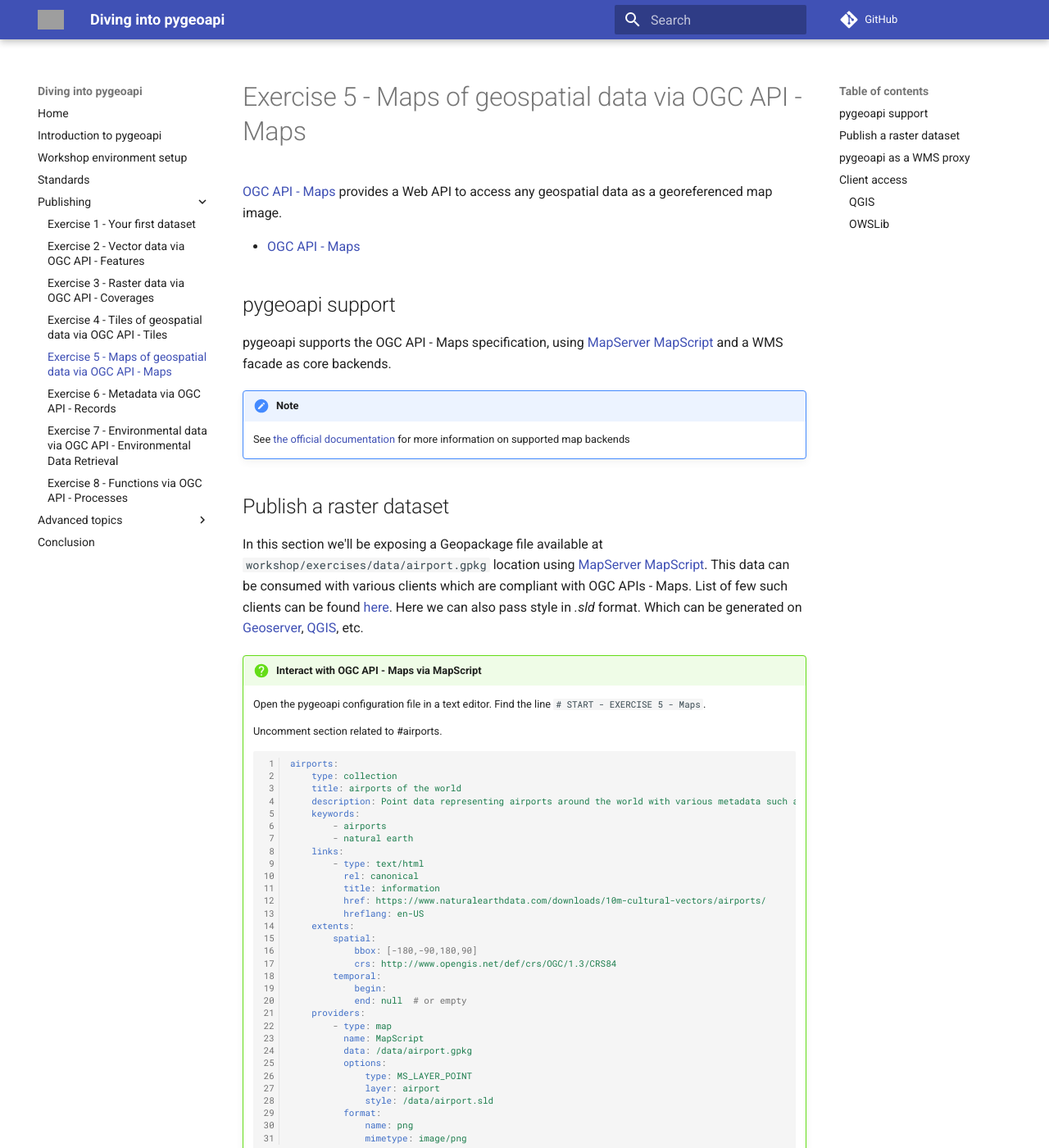
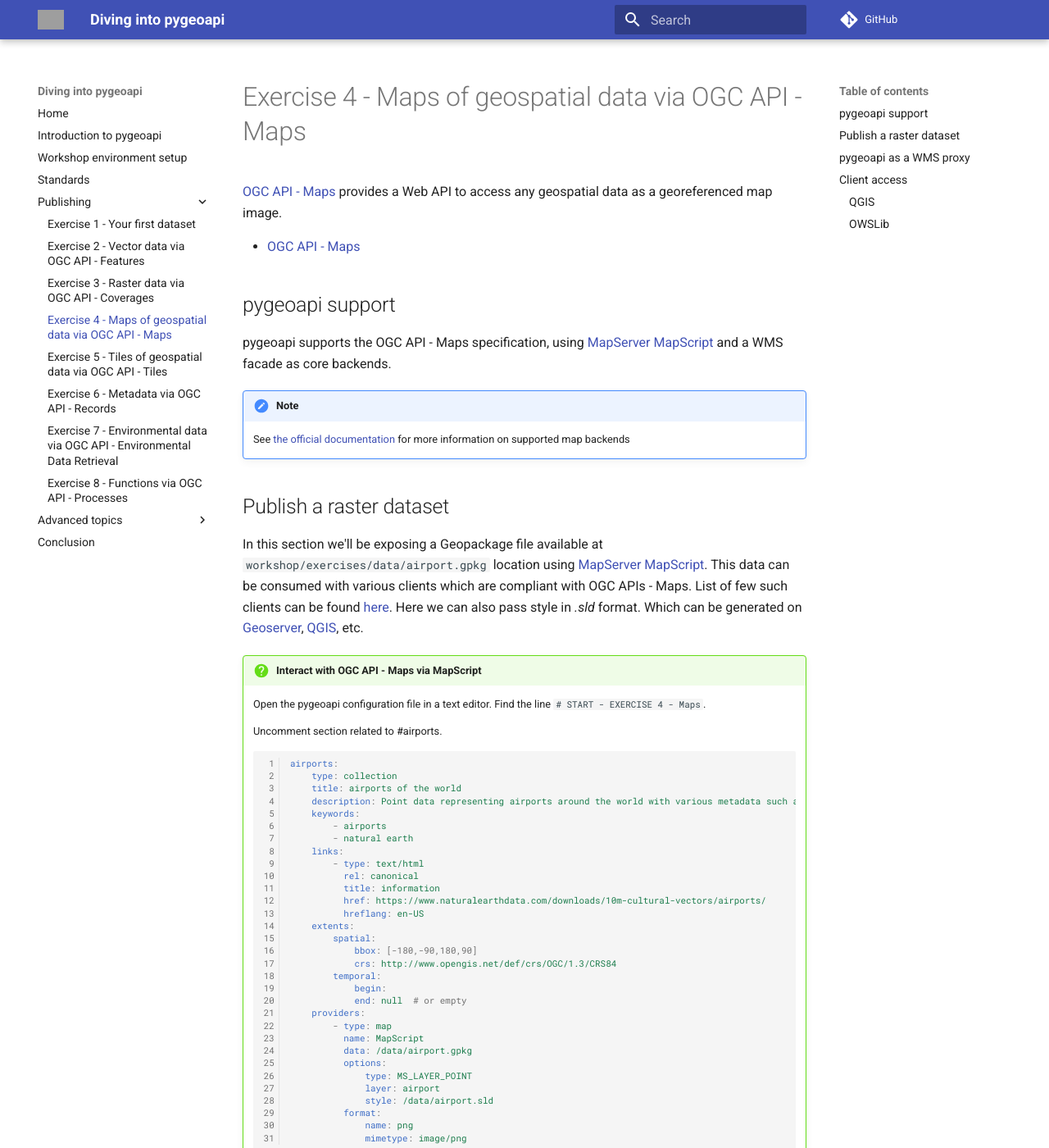
Before and after one commit to geopython/diving-into-pygeoapi, an MkDocs documentation site: the page built from workshop/content/docs/publishing/ogcapi-maps.md, in a window 1280 px wide and 1400 px high. Shown: the whole window at 82% size. Built offline with MkDocs 1.6.1 and Material for MkDocs 9.7.7, drawn with Linux system fonts in a browser that asks for light colours; comment, search, counter and statistics services are not loaded; some of the changed text lies outside the part shown; grey boxes are pictures that could not be loaded.

```diff
--- a/workshop/content/docs/publishing/ogcapi-maps.md
+++ b/workshop/content/docs/publishing/ogcapi-maps.md
@@ -1,8 +1,8 @@
 ---
-title: Exercise 5 - Maps of geospatial data via OGC API - Maps
+title: Exercise 4 - Maps of geospatial data via OGC API - Maps
 ---
 
-# Exercise 5 - Maps of geospatial data via OGC API - Maps
+# Exercise 4 - Maps of geospatial data via OGC API - Maps
 
 [OGC API - Maps](https://ogcapi.ogc.org/maps) provides a Web API to access
 any geospatial data as a georeferenced map image.
@@ -23,7 +23,7 @@ In this section we'll be exposing a Geopackage file available at `workshop/exerc
 
 !!! question "Interact with OGC API - Maps via MapScript"
 
-    Open the pygeoapi configuration file in a text editor. Find the line `# START - EXERCISE 5 - Maps`.
+    Open the pygeoapi configuration file in a text editor. Find the line `# START - EXERCISE 4 - Maps`.
 
     Uncomment section related to #airports.
 
--- a/workshop/content/mkdocs.yml
+++ b/workshop/content/mkdocs.yml
@@ -1,7 +1,7 @@
 site_name: Diving into pygeoapi
 site_description: "pygeoapi is an OGC Reference Implementation supporting numerous OGC API specifications. This workshop will cover publishing geospatial data to the Web using pygeoapi in support of the suite of OGC API standards."
 site_author: The pygeoapi community
-copyright: "&copy; 2023 pygeoapi community"
+copyright: "&copy; 2025 pygeoapi community"
 site_url: https://geopython.github.io/diving-into-pygeoapi
 repo_url: https://github.com/geopython/diving-into-pygeoapi
 nav:
@@ -14,8 +14,8 @@ nav:
         - Exercise 1 - Your first dataset: publishing/first.md
         - Exercise 2 - Vector data via OGC API - Features: publishing/ogcapi-features.md
         - Exercise 3 - Raster data via OGC API - Coverages: publishing/ogcapi-coverages.md
-        - Exercise 4 - Tiles of geospatial data via OGC API - Tiles: publishing/ogcapi-tiles.md
-        - Exercise 5 - Maps of geospatial data via OGC API - Maps: publishing/ogcapi-maps.md
+        - Exercise 4 - Maps of geospatial data via OGC API - Maps: publishing/ogcapi-maps.md
+        - Exercise 5 - Tiles of geospatial data via OGC API - Tiles: publishing/ogcapi-tiles.md
         - Exercise 6 - Metadata via OGC API - Records: publishing/ogcapi-records.md
         - Exercise 7 - Environmental data via OGC API - Environmental Data Retrieval: publishing/ogcapi-edr.md
         - Exercise 8 - Functions via OGC API - Processes: publishing/ogcapi-processes.md
```
Also changed, not shown: workshop/content/docs/publishing/index.md (+2 -2 lines), workshop/content/docs/publishing/ogcapi-tiles.md (+3 -3 lines), LICENSE.md, 1 other file.
